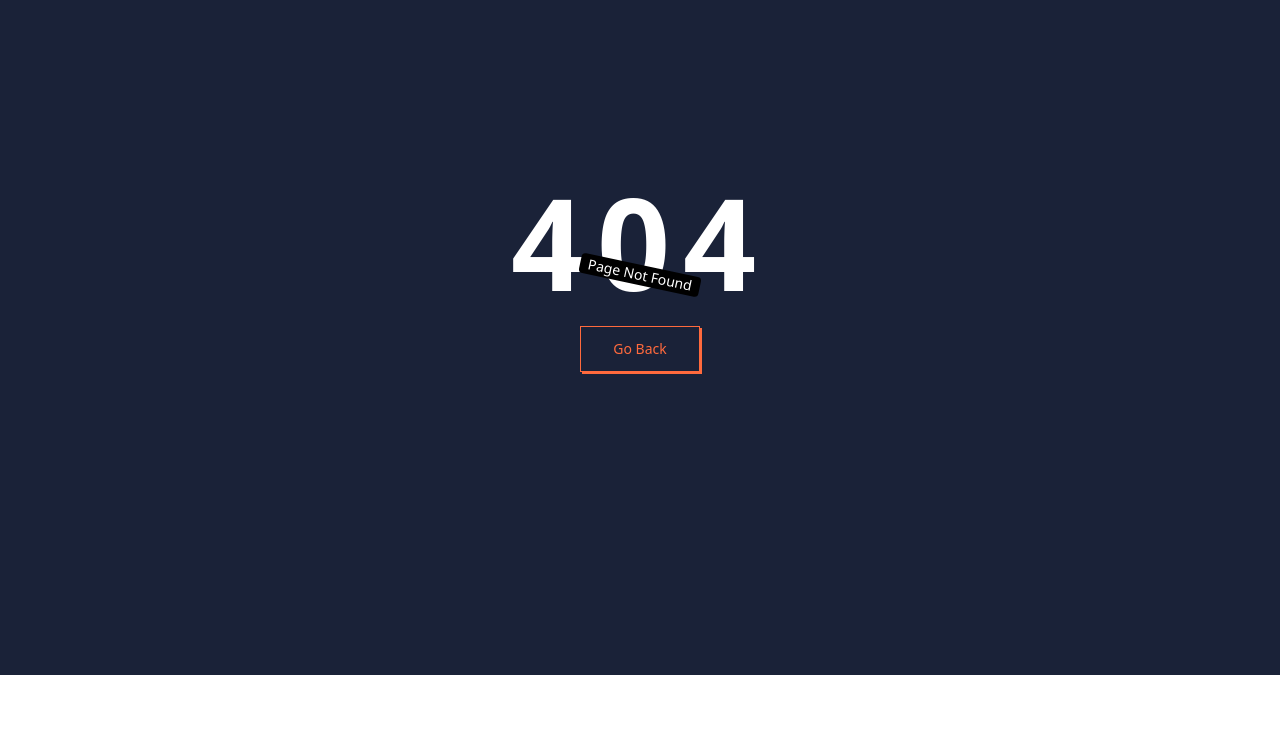
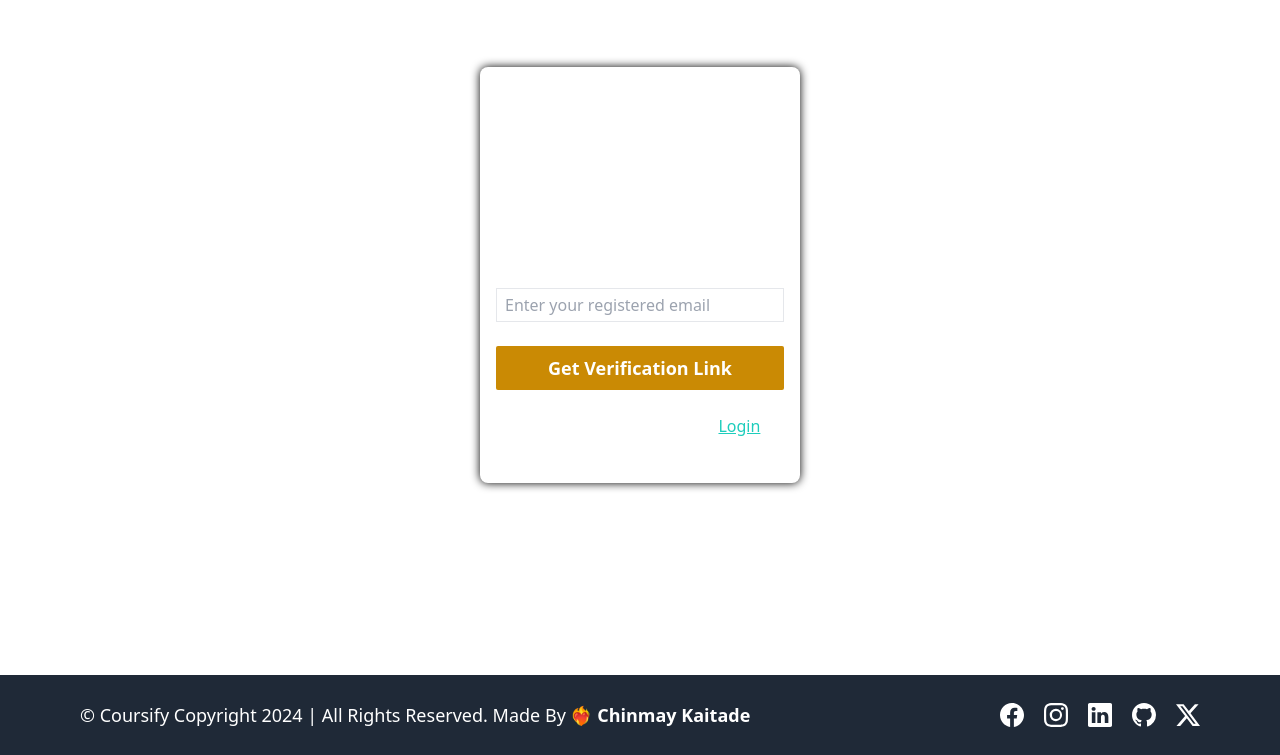
Before and after one commit to ChinmayKaitade/Learning-Management-System-Client, a React (Vite) app: page /forgetpassword in a window 1280 px wide. Before the commit this address had no page. Shown: the part 125-880 px from the top of the page. Before the commit the page ends 800 px from the top, so only its background shows below. Built offline with nearby package versions, Linux system fonts and the light colour scheme.

Commit message:
ForgetPassword Page code added

```diff
--- a/src/App.jsx
+++ b/src/App.jsx
@@ -20,6 +20,7 @@ import AddLecture from "./Pages/Dashboard/AddLecture";
 import AdminDashboard from "./Pages/Dashboard/AdminDashboard";
 import NotRequireAuth from "./Components/Auth/NotRequireAuth";
 import ChangePassword from "./Pages/Password/ChangePassword";
+import ForgetPassword from "./Pages/Password/ForgetPassword";
 
 const App = () => {
   return (
@@ -30,6 +31,7 @@ const App = () => {
         <Route path="/contact" element={<Contact />} />
         <Route path="/about" element={<AboutUs />} />
         <Route path="/denied" element={<Denied />} />
+        <Route path="/forgetpassword" element={<ForgetPassword />} />
 
         <Route element={<NotRequireAuth />}>
           <Route path="/signup" element={<Signup />} />
--- a/src/Pages/Login.jsx
+++ b/src/Pages/Login.jsx
@@ -90,7 +90,7 @@ const Login = () => {
           {/* guest account access */}
           <div
             onClick={() =>
-              setLoginData({ email: "test@gmail.com", password: "Test@123" })
+              setLoginData({ email: "guest@test.com", password: "Test@12345" })
             }
             className="text-center link text-accent cursor-pointer"
           >
--- /dev/null
+++ b/src/Pages/Password/ForgetPassword.jsx
@@ -0,0 +1,85 @@
+import React, { useState } from "react";
+import { toast } from "react-hot-toast";
+import { useDispatch } from "react-redux";
+import { Link, useNavigate } from "react-router-dom";
+import HomeLayout from "../../Layouts/HomeLayout";
+import { forgetPassword } from "../../Redux/Slices/authSlice";
+
+const ForgetPassword = () => {
+  const dispatch = useDispatch();
+  const navigate = useNavigate();
+
+  const [email, setEmail] = useState("");
+
+  // function to handle submit
+  const handleFormSubmit = async (event) => {
+    event.preventDefault();
+
+    // checking for the empty field
+    if (!email) {
+      toast.error("All fields are mandatory");
+      return;
+    }
+
+    // email validation using regex
+    if (!email.match(/^\w+([\.-]?\w+)*@\w+([\.-]?\w+)*(\.\w{2,3})+$/)) {
+      toast.error("Invalid email id");
+      return;
+    }
+
+    // calling the api from auth slice
+    const res = await dispatch(forgetPassword(email));
+
+    // clearing the input fields
+    setEmail("");
+  };
+
+  return (
+    <HomeLayout>
+      {/* forget password container */}
+      <div className="flex items-center justify-center h-[100vh]">
+        {/* forget password card */}
+        <form
+          onSubmit={handleFormSubmit}
+          className="flex flex-col justify-center gap-6 rounded-lg p-4 text-white w-80 h-[26rem] shadow-[0_0_10px_black]"
+        >
+          <h1 className="text-center text-2xl font-bold">Forget Password</h1>
+
+          <p>
+            Enter your registered email, we will send you a verification link on
+            your registered email from which you can reset your password
+          </p>
+
+          <div className="flex flex-col gap-1">
+            <input
+              required
+              type="email"
+              name="email"
+              id="email"
+              placeholder="Enter your registered email"
+              className="bg-transparent px-2 py-1 border"
+              value={email}
+              onChange={(event) => setEmail(event.target.value)}
+            />
+          </div>
+
+          <button
+            className="w-full bg-yellow-600 hover:bg-yellow-500 transition-all ease-in-out duration-300 rounded-sm py-2 font-semibold text-lg cursor-pointer"
+            type="submit"
+          >
+            Get Verification Link
+          </button>
+
+          <p className="text-center">
+            Already have an account ?{" "}
+            <Link to={"/login"} className="link text-accent cursor-pointer">
+              Login
+            </Link>
+          </p>
+        </form>
+      </div>
+    </HomeLayout>
+  );
+};
+
+export default ForgetPassword;
```
